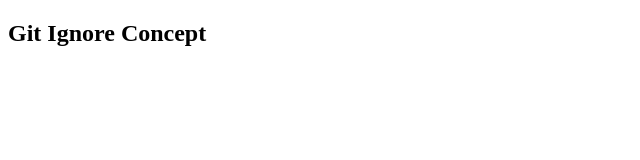
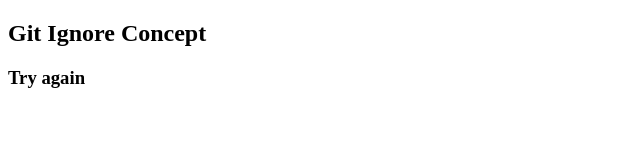
Before and after one commit to abhisheksinghc871-rgb/git-workflow, a plain HTML site: page 02_git-ignore/index.html in a window 1280 px wide. Shown: the full height of the page, 0-640 px from the left. Drawn offline with Linux system fonts and the light colour scheme.

Commit message:
2nd git ignore

```diff
--- a/02_git-ignore/index.html
+++ b/02_git-ignore/index.html
@@ -7,5 +7,6 @@
 </head>
 <body>
     <h2>Git Ignore Concept</h2>
+    <h3>Try again</h3>
 </body>
 </html>
```
Also changed, not shown: 02_git-ignore/app.js (added), 1 other file.
